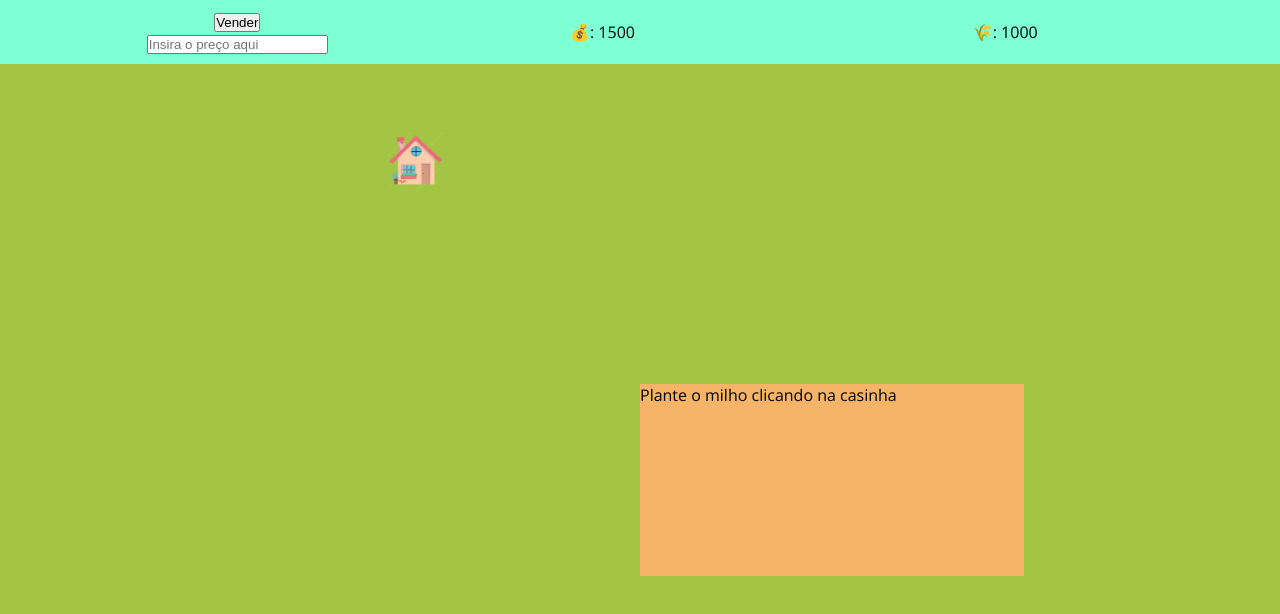
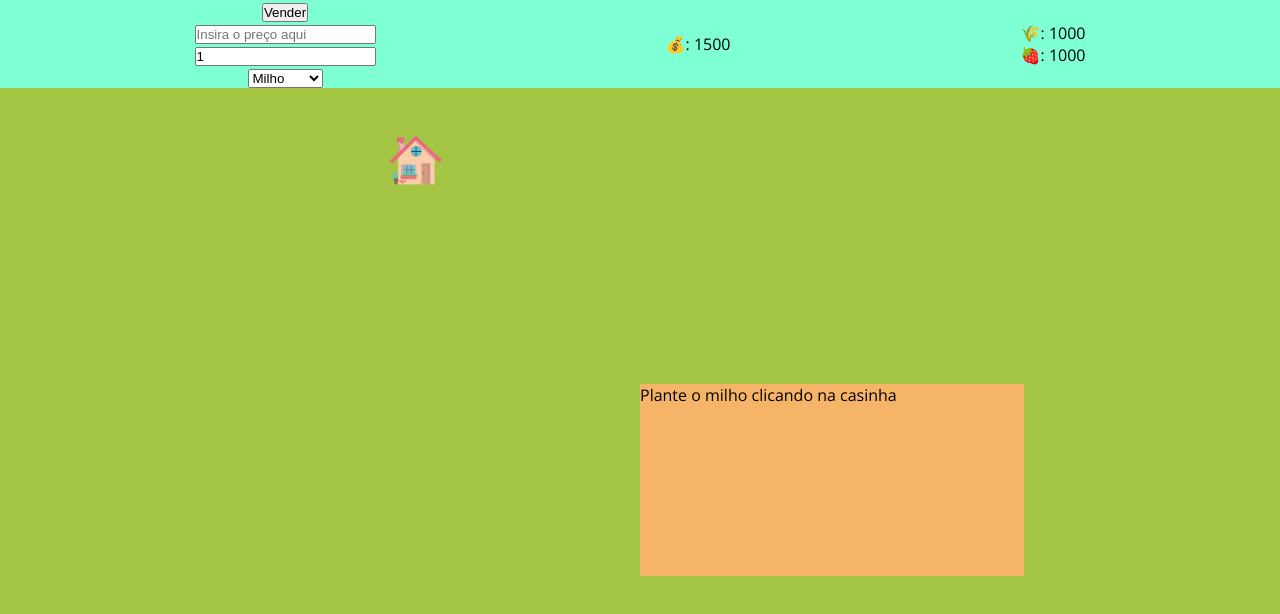
Before and after one commit to prof-ber/PI2-202400002, a Next.js app in the folder super-farm/: page / in a window 1280 px wide. Shown: the top 614 px of the page. Built offline with nearby package versions, Linux system fonts and the light colour scheme; a web font is replaced by a local one.

Commit message:
Add more products and features

```diff
--- a/super-farm/src/app/barraSuperior.js
+++ b/super-farm/src/app/barraSuperior.js
@@ -6,16 +6,19 @@ import PlantacoesMenu from "./plantacoesMenu";
 import { useMoney } from "./contexts/moneyContext";
 
 export default function BarraSuperior() {
-  const { products } = useProducts();
+  const { products, strawberry } = useProducts();
   const [money] = useMoney();
 
-  useEffect(() => {}, [products]);
+  useEffect(() => {}, [products, strawberry]);
   return (
     <>
       <div className={styles.container}>
         <PlantacoesMenu />
         <div className={styles.recursos}>💰: {money}</div>
-        <div className={styles.recursos}>🌾: {products}</div>
+        <div className={styles.containerfilho}>
+          <div className={styles.produto}>🌾: {products}</div>
+          <div className={styles.produto}>🍓: {strawberry}</div>
+        </div>
       </div>
     </>
   );
--- a/super-farm/src/app/barraSuperior.module.css
+++ b/super-farm/src/app/barraSuperior.module.css
@@ -12,3 +12,10 @@
   justify-content: center;
   align-items: center;
 }
+.containerfilho {
+  display: flex;
+  flex-direction: column;
+}
+.produto {
+  margin: none;
+}
--- a/super-farm/src/app/contexts/productContext.js
+++ b/super-farm/src/app/contexts/productContext.js
@@ -5,19 +5,35 @@ const ProductContext = createContext();
 
 export function ProductProvider({ children }) {
   const [products, setProducts] = useState(1000);
+  const [strawberry, setStrawberry] = useState(1000);
 
-  const handleHarvest = () => {
-    setProducts(products + 1);
+  const handleHarvest = (produto) => {
+    if (produto === "milho") {
+      setProducts(products + 1);
+    } else if (produto === "morango") {
+      setStrawberry(strawberry + 1);
+    }
   };
 
-  const handleSell = () => {
-    if (products > 0) {
-      setProducts(products - 1);
+  const handleSell = (produto, quantidade) => {
+    if (produto === "milho" && products >= quantidade) {
+      setProducts(products - quantidade);
+    } else if (produto === "morango" && strawberry >= quantidade) {
+      setStrawberry(strawberry - quantidade);
     }
   };
 
   return (
-    <ProductContext.Provider value={{ products, handleHarvest, handleSell }}>
+    <ProductContext.Provider
+      value={{
+        products,
+        setProducts,
+        strawberry,
+        setStrawberry,
+        handleHarvest,
+        handleSell,
+      }}
+    >
       {children}
     </ProductContext.Provider>
   );
--- a/super-farm/src/app/plantacoesMenu.js
+++ b/super-farm/src/app/plantacoesMenu.js
@@ -5,27 +5,39 @@ import { useMoney } from "./contexts/moneyContext";
 import { useProducts } from "./contexts/productContext";
 
 export default function PlantacoesMenu() {
-  const [money, setMoney, spendMoney] = useMoney();
+  const [money, setMoney] = useMoney();
   const [precoVender, setPrecoVender] = useState("");
-  const [precoManutencao, setPrecoManutencao] = useState("");
-  const { products, setProducts, handleHarvest, handleSell } = useProducts();
+  const [quantidadeVender, setQuantidadeVender] = useState(1);
+  const { products, strawberry, handleSell } = useProducts();
+  const [produtoSelecionado, setProdutoSelecionado] = useState("milho");
+
+  const [error, setError] = useState("");
 
   const handleVender = () => {
     const preco = Number(precoVender);
+    const estoqueAtual = produtoSelecionado === "milho" ? products : strawberry;
 
     if (preco <= 0) {
-      console.log("Preço inválido!");
-    } else if (products <= 0) {
-      console.log("Você não tem produtos suficientes para vender!");
+      setError("Preço inválido! Insira um preço maior que zero.");
+    } else if (quantidadeVender <= 0) {
+      setError("Quantidade inválida! Insira uma quantidade maior que zero.");
+    } else if (quantidadeVender > estoqueAtual) {
+      setError(
+        `Você não tem ${produtoSelecionado} suficiente! Você tem apenas ${estoqueAtual} unidade(s).`
+      );
     } else {
-      console.log("Você vendeu com sucesso!");
-      setMoney(money + preco); // Aumenta o saldo
-      handleSell(); // Diminui a quantidade de produtos
+      console.log(
+        `Você vendeu ${quantidadeVender} ${produtoSelecionado}(s) com sucesso!`
+      );
+      setMoney(money + preco * quantidadeVender); // Aumenta o saldo
+      handleSell(produtoSelecionado, quantidadeVender); // Diminui a quantidade do produto selecionado
       setPrecoVender(""); // Limpa o campo de preço
+      setQuantidadeVender(1); // Reseta a quantidade de venda
+      setError(""); // Limpa qualquer erro anterior
     }
   };
+
   return (
-    <>
     <div className={styles.container}>
       <div className={styles.sell}>
         <button className={styles.venda} onClick={handleVender}>
@@ -41,7 +53,26 @@ export default function PlantacoesMenu() {
           onChange={(e) => setPrecoVender(e.target.value)}
         />
       </div>
+      <div className={styles.quantity}>
+        <input
+          type="number"
+          placeholder="Insira a quantidade aqui"
+          className={styles.input2}
+          value={quantidadeVender}
+          onChange={(e) => setQuantidadeVender(Number(e.target.value))}
+        />
       </div>
-    </>
+      <div className={styles.select}>
+        <select
+          value={produtoSelecionado}
+          onChange={(e) => setProdutoSelecionado(e.target.value)}
+          className={styles.input1}
+        >
+          <option value="milho">Milho</option>
+          <option value="morango">Morango</option>
+        </select>
+      </div>
+      {error && <div className={styles.error}>{error}</div>}
+    </div>
   );
 }
```
Lines whose indentation alone changed are shown as unchanged.
